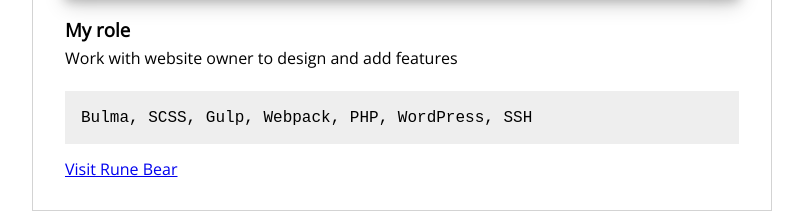
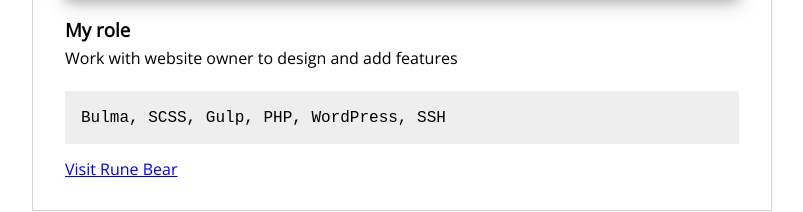
Before and after one commit to brandnpatterson/brandnpatterson.github.io, a website: page index.html in a window 1280 px wide. Shown: the part 1591-1803 px from the top of the page, without its empty margins (238-1041 px from the left). Drawn offline with nearby package versions, Linux system fonts and the light colour scheme.

Commit message:
simplify rb

```diff
--- a/index.html
+++ b/index.html
@@ -115,7 +115,7 @@
         </div>
         <div class="work-tools">
           <code>
-            Bulma, SCSS, Gulp, Webpack, PHP, WordPress, SSH
+            Bulma, SCSS, Gulp, PHP, WordPress, SSH
           </code>
         </div>
         <div class="visit">
```
